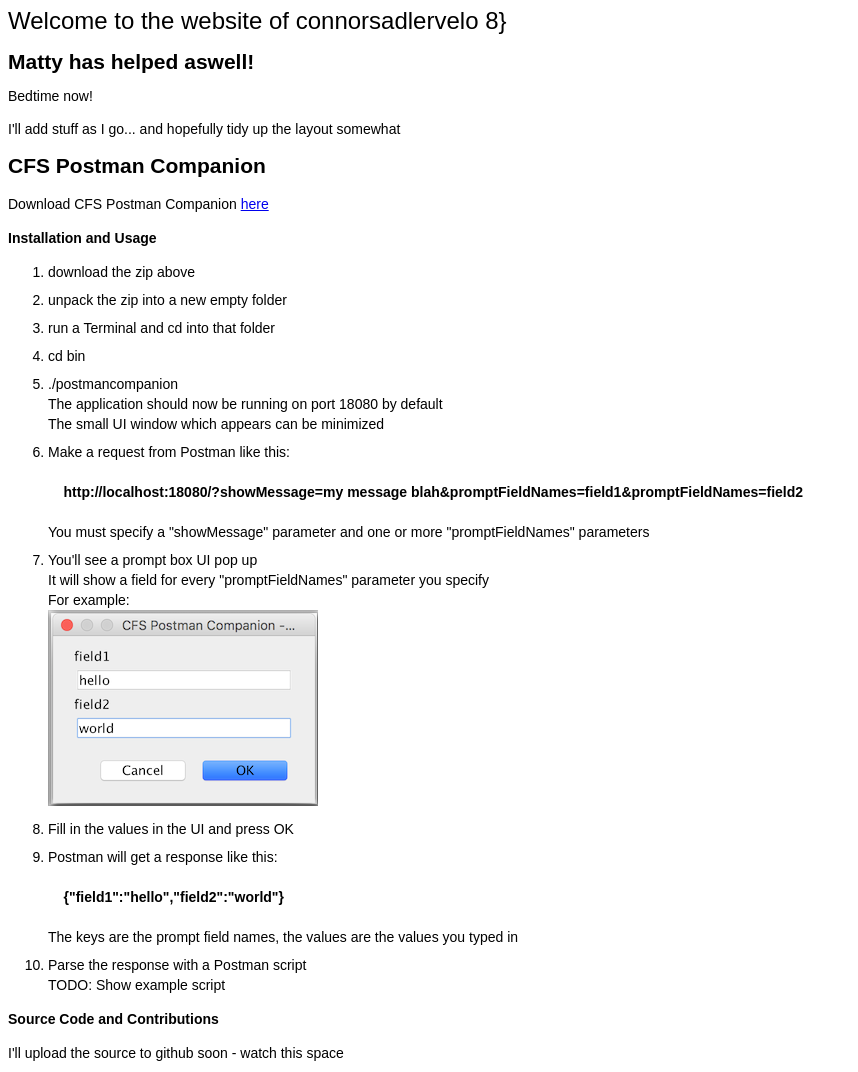
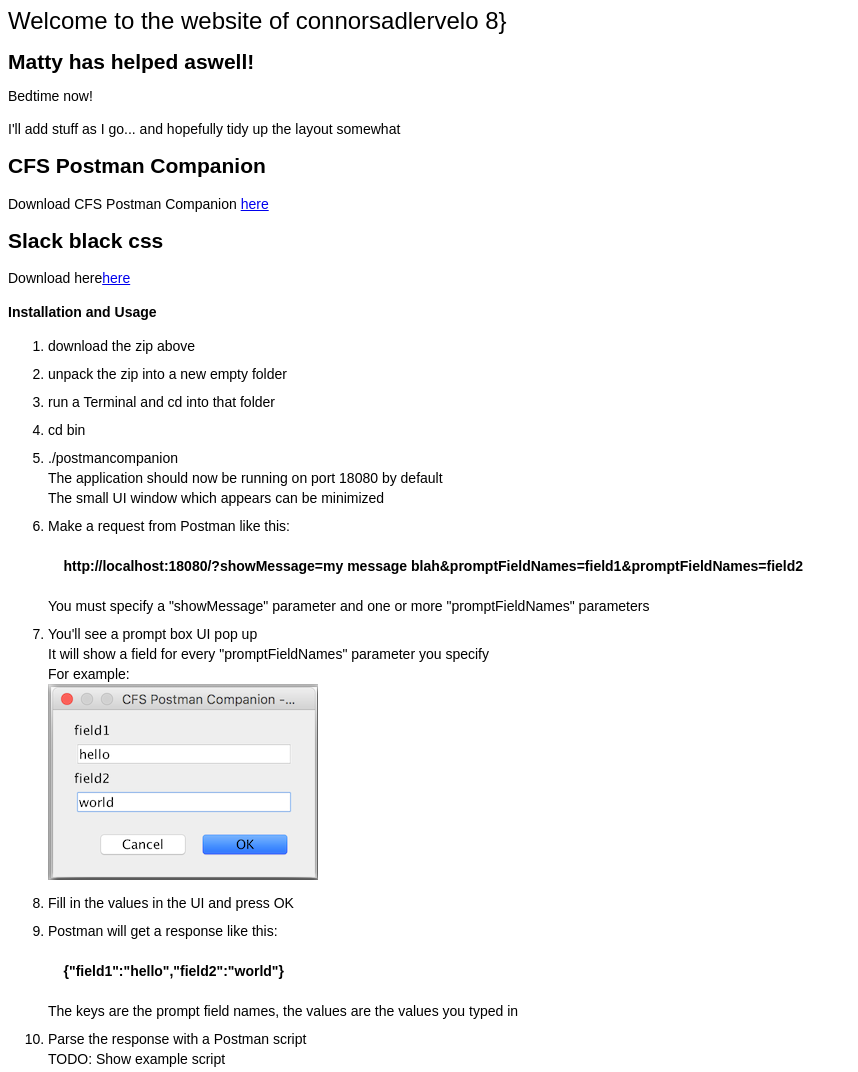
Before and after one commit to connorsadlervelo/connorsadlervelo.github.io, a plain HTML site: page index.html in a window 1280 px wide. Shown: the top 1072 px of the page, without its empty margins (0-858 px from the left). Drawn offline with Linux system fonts and the light colour scheme.

Commit message:
Added slack-black.css

```diff
--- a/index.html
+++ b/index.html
@@ -13,6 +13,9 @@
 
 <h2>CFS Postman Companion</h2>
 <a>Download CFS Postman Companion <a href="postmancompanion-1.0-SNAPSHOT.zip">here</a></p>
+
+<h2>Slack black css</h2>
+<a>Download here<a href="slack-black.css">here</a></p>
 
 <b>Installation and Usage</b>
 <ol>
```
